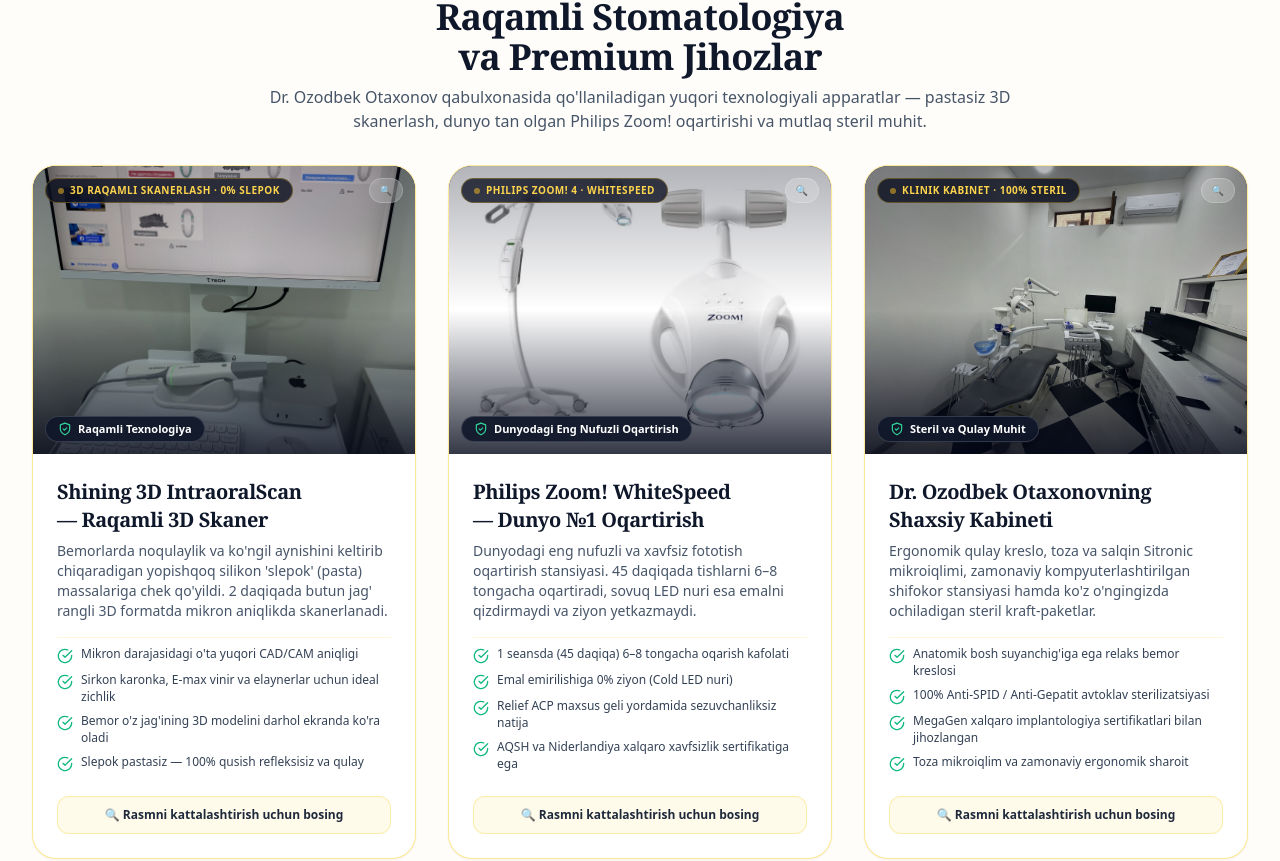
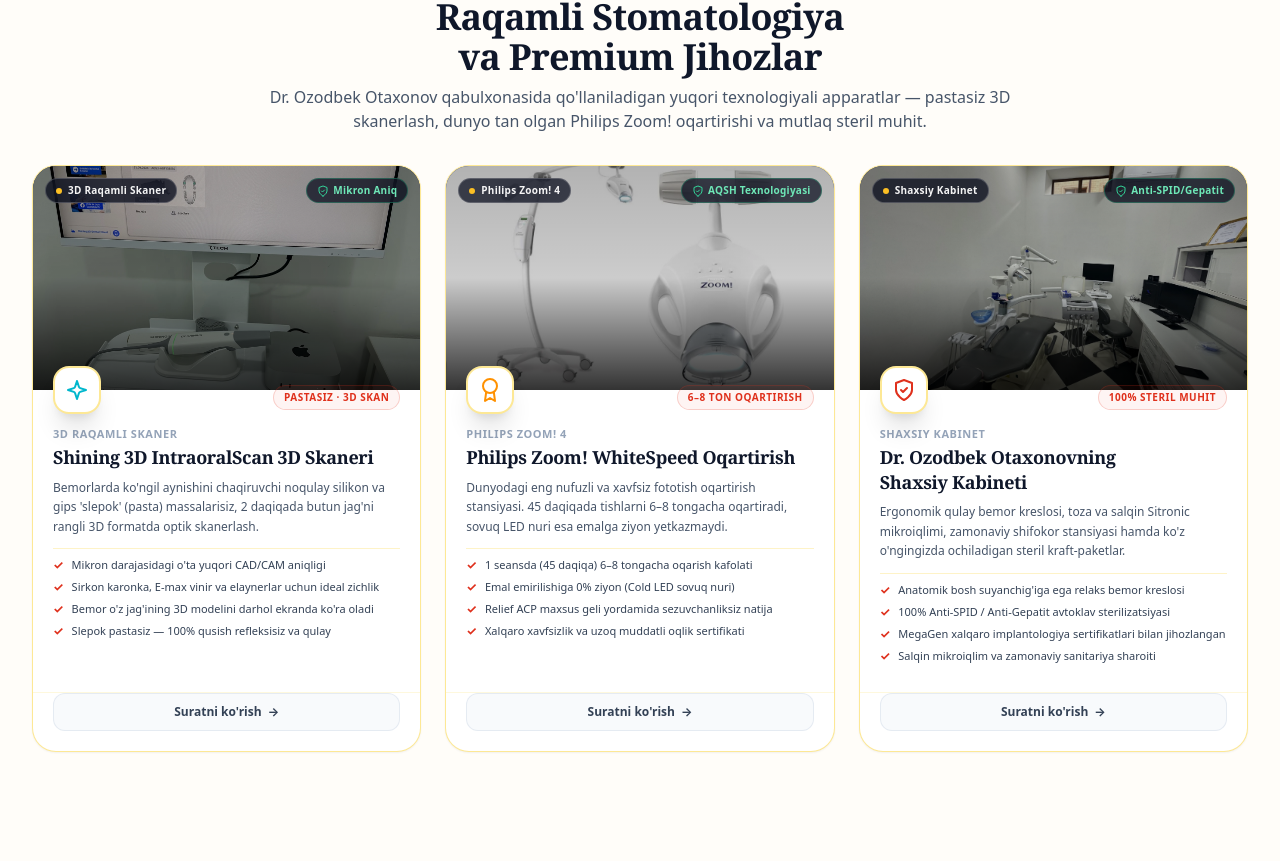
Before and after one commit to shakhzod-madmarov/drozodbek, a React (Vite) app in the folder frontend/: page / in a window 1280 px wide. Shown: the part 5008-5869 px from the top of the page. Built offline with nearby package versions, Linux system fonts and the light colour scheme; no server answers.

Commit message:
style(equipment): refine stickers to match classic medical UI/UX with floating disc and subtle badges

```diff
--- a/frontend/src/components/ClinicEquipmentShowcase.jsx
+++ b/frontend/src/components/ClinicEquipmentShowcase.jsx
@@ -10,12 +10,13 @@
 
 /**
  * ClinicEquipmentShowcase:
- * Highlights Dr. Ozodbek Otaxonov's authentic modern operatory,
+ * Simple classic medical UI/UX matching the rest of the website.
+ * Features Dr. Ozodbek Otaxonov's authentic operatory,
  * Shining 3D Intraoral Scanner, and Philips Zoom! WhiteSpeed system.
  */
 export default function ClinicEquipmentShowcase() {
   const { lang } = useLanguage();
-  const [activeModalImage, setActiveModalImage] = useState(null);
+  const [activeModalItem, setActiveModalItem] = useState(null);
 
   const T = {
     uz: {
@@ -23,52 +24,55 @@
       title: "Raqamli Stomatologiya va Premium Jihozlar",
       subtitle:
         "Dr. Ozodbek Otaxonov qabulxonasida qo'llaniladigan yuqori texnologiyali apparatlar — pastasiz 3D skanerlash, dunyo tan olgan Philips Zoom! oqartirishi va mutlaq steril muhit.",
-      zoomTip: "Rasmni kattalashtirish uchun bosing",
+      viewPhoto: "Suratni ko'rish",
       items: [
         {
           id: "scanner",
-          badge: "3D RAQAMLI SKANERLASH · 0% SLEPOK",
-          title: "Shining 3D IntraoralScan — Raqamli 3D Skaner",
-          desc: "Bemorlarda noqulaylik va ko'ngil aynishini keltirib chiqaradigan yopishqoq silikon 'slepok' (pasta) massalariga chek qo'yildi. 2 daqiqada butun jag' rangli 3D formatda mikron aniqlikda skanerlanadi.",
+          category: "3D Raqamli Skaner",
+          warrantyBadge: "Mikron Aniq",
+          pill: "Pastasiz · 3D Skan",
+          icon: <IconSparkleStar className="w-6 h-6 text-brandCyan" />,
+          title: "Shining 3D IntraoralScan 3D Skaneri",
+          desc: "Bemorlarda ko'ngil aynishini chaqiruvchi noqulay silikon va gips 'slepok' (pasta) massalarisiz, 2 daqiqada butun jag'ni rangli 3D formatda optik skanerlash.",
           image: assets.scanner_3d,
-          aspect: "aspect-[4/5]",
           specs: [
             "Mikron darajasidagi o'ta yuqori CAD/CAM aniqligi",
             "Sirkon karonka, E-max vinir va elaynerlar uchun ideal zichlik",
             "Bemor o'z jag'ining 3D modelini darhol ekranda ko'ra oladi",
             "Slepok pastasiz — 100% qusish refleksisiz va qulay",
           ],
-          tag: "Raqamli Texnologiya",
         },
         {
           id: "zoom",
-          badge: "PHILIPS ZOOM! 4 · WHITESPEED",
-          title: "Philips Zoom! WhiteSpeed — Dunyo №1 Oqartirish",
-          desc: "Dunyodagi eng nufuzli va xavfsiz fototish oqartirish stansiyasi. 45 daqiqada tishlarni 6–8 tongacha oqartiradi, sovuq LED nuri esa emalni qizdirmaydi va ziyon yetkazmaydi.",
+          category: "Philips Zoom! 4",
+          warrantyBadge: "AQSH Texnologiyasi",
+          pill: "6–8 Ton Oqartirish",
+          icon: <IconAward className="w-6 h-6 text-brandOrange" />,
+          title: "Philips Zoom! WhiteSpeed Oqartirish",
+          desc: "Dunyodagi eng nufuzli va xavfsiz fototish oqartirish stansiyasi. 45 daqiqada tishlarni 6–8 tongacha oqartiradi, sovuq LED nuri esa emalga ziyon yetkazmaydi.",
           image: assets.philips_zoom,
-          aspect: "aspect-[4/3]",
           specs: [
             "1 seansda (45 daqiqa) 6–8 tongacha oqarish kafolati",
-            "Emal emirilishiga 0% ziyon (Cold LED nuri)",
+            "Emal emirilishiga 0% ziyon (Cold LED sovuq nuri)",
             "Relief ACP maxsus geli yordamida sezuvchanliksiz natija",
-            "AQSH va Niderlandiya xalqaro xavfsizlik sertifikatiga ega",
+            "Xalqaro xavfsizlik va uzoq muddatli oqlik sertifikati",
           ],
-          tag: "Dunyodagi Eng Nufuzli Oqartirish",
         },
         {
           id: "room",
-          badge: "KLINIK KABINET · 100% STERIL",
+          category: "Shaxsiy Kabinet",
+          warrantyBadge: "Anti-SPID/Gepatit",
+          pill: "100% Steril Muhit",
+          icon: <IconShieldCheck className="w-6 h-6 text-primary" />,
           title: "Dr. Ozodbek Otaxonovning Shaxsiy Kabineti",
-          desc: "Ergonomik qulay kreslo, toza va salqin Sitronic mikroiqlimi, zamonaviy kompyuterlashtirilgan shifokor stansiyasi hamda ko'z o'ngingizda ochiladigan steril kraft-paketlar.",
+          desc: "Ergonomik qulay bemor kreslosi, toza va salqin Sitronic mikroiqlimi, zamonaviy shifokor stansiyasi hamda ko'z o'ngingizda ochiladigan steril kraft-paketlar.",
           image: assets.clinic_room,
-          aspect: "aspect-[4/3]",
           specs: [
             "Anatomik bosh suyanchig'iga ega relaks bemor kreslosi",
             "100% Anti-SPID / Anti-Gepatit avtoklav sterilizatsiyasi",
             "MegaGen xalqaro implantologiya sertifikatlari bilan jihozlangan",
-            "Toza mikroiqlim va zamonaviy ergonomik sharoit",
+            "Salqin mikroiqlim va zamonaviy sanitariya sharoiti",
           ],
-          tag: "Steril va Qulay Muhit",
         },
       ],
     },
@@ -77,52 +81,55 @@
       title: "Цифровая Стоматология и Премиальное Оснащение",
       subtitle:
         "Высокотехнологичное оборудование в кабинете Д-ра Озодбека Отахонова — 3D-сканирование без слепков, легендарное отбеливание Philips Zoom! и абсолютная стерильность.",
-      zoomTip: "Нажмите для увеличения фото",
+      viewPhoto: "Смотреть фото",
       items: [
         {
           id: "scanner",
-          badge: "ИНТРАОРАЛЬНЫЙ 3D СКАНЕР · БЕЗ СЛЕПКОВ",
+          category: "3D-Сканирование",
+          warrantyBadge: "Высокая точность",
+          pill: "Без слепков",
+          icon: <IconSparkleStar className="w-6 h-6 text-brandCyan" />,
           title: "Интраоральный 3D-Сканер Shining 3D",
           desc: "Забудьте о неприятных слепочных массах и рвотном рефлексе. Оптический 3D-сканер за 2 минуты создаёт сверхточную трёхмерную цифровую модель зубов и челюсти.",
           image: assets.scanner_3d,
-          aspect: "aspect-[4/5]",
           specs: [
             "Микронная точность для моделирования коронок CAD/CAM",
             "Идеальная посадка циркония, виниров и прозрачных элайнеров",
             "Мгновенный просмотр 3D-модели на мониторе в присутствии пациента",
             "100% комфорт без слепочной массы и паст",
           ],
-          tag: "Цифровая Стоматология",
         },
         {
           id: "zoom",
-          badge: "PHILIPS ZOOM! 4 · WHITESPEED",
-          title: "Philips Zoom! WhiteSpeed — Отбеливание №1 в Мире",
+          category: "Philips Zoom! 4",
+          warrantyBadge: "Стандарт США",
+          pill: "Осветление 6–8 тонов",
+          icon: <IconAward className="w-6 h-6 text-brandOrange" />,
+          title: "Philips Zoom! WhiteSpeed (Zoom 4)",
           desc: "Золотой мировой стандарт клинического отбеливания зубов. Осветляет эмаль на 6–8 тонов всего за 45 минут. Холодный LED-свет абсолютно безопасен для эмали и дентина.",
           image: assets.philips_zoom,
-          aspect: "aspect-[4/3]",
           specs: [
             "Осветление на 6–8 тонов за одну процедуру (45 мин)",
             "Холодный свет LED не нагревает эмаль и пульпу (0% вреда)",
             "Защитный гель Relief ACP предотвращает чувствительность",
-            "Международная сертификация безопасности (США / Нидерланды)",
+            "Международная сертификация безопасности и долговечный результат",
           ],
-          tag: "Мировой Стандарт Отбеливания",
         },
         {
           id: "room",
-          badge: "КАБИНЕТ ВРАЧА · 100% СТЕРИЛЬНОСТЬ",
+          category: "Кабинет Врача",
+          warrantyBadge: "Анти-СПИД / Гепатит",
+          pill: "100% Стерильность",
+          icon: <IconShieldCheck className="w-6 h-6 text-primary" />,
           title: "Персональный Кабинет Д-ра Озодбека Отахонова",
           desc: "Современное эргономичное кресло с анатомической поддержкой, климат-контроль Sitronic, цифровое рабочее место и вскрытие индивидуальных крафт-пакетов при вас.",
           image: assets.clinic_room,
-          aspect: "aspect-[4/3]",
           specs: [
             "Анатомическое кресло для максимального расслабления",
             "100% стерильность по европейским протоколам Анти-СПИД / Гепатит",
             "Официальные дипломы и сертификаты имплантологии MegaGen",
             "Чистый микроклимат и премиальные санитарные условия",
           ],
-          tag: "Стерильная Зона Комфорта",
         },
       ],
     },
@@ -131,52 +138,55 @@
       title: "Digital Dentistry & State-of-the-Art Equipment",
       subtitle:
         "Cutting-edge clinical hardware in Dr. Ozodbek Otaxonov's operatory — impression-free optical 3D scanning, world-renowned Philips Zoom! whitening, and hospital-grade sterility.",
-      zoomTip: "Click to inspect high-resolution photography",
+      viewPhoto: "Inspect photo",
       items: [
         {
           id: "scanner",
-          badge: "3D INTRAORAL SCANNER · NO IMPRESSION PASTE",
-          title: "Shining 3D IntraoralScan — Optical 3D Scanner",
+          category: "3D Optical Scanner",
+          warrantyBadge: "Micron Precision",
+          pill: "Impression-Free",
+          icon: <IconSparkleStar className="w-6 h-6 text-brandCyan" />,
+          title: "Shining 3D Intraoral Optical Scanner",
           desc: "Eliminates gagging and messy impression trays. In just 2 minutes, high-speed optical scanning captures your full dental arch in true-color 3D with micron precision.",
           image: assets.scanner_3d,
-          aspect: "aspect-[4/5]",
           specs: [
             "Micron-level CAD/CAM accuracy for digital crown milling",
             "Flawless fit for monolithic zirconia, E-max veneers & aligners",
             "Instant 3D arch visualization directly on the digital monitor",
             "Zero messy silicone paste — effortless, comfortable experience",
           ],
-          tag: "Digital Dentistry",
         },
         {
           id: "zoom",
-          badge: "PHILIPS ZOOM! 4 · WHITESPEED",
-          title: "Philips Zoom! WhiteSpeed — Global #1 Whitening",
+          category: "Philips Zoom! 4",
+          warrantyBadge: "US Technology",
+          pill: "6–8 Shades Whiter",
+          icon: <IconAward className="w-6 h-6 text-brandOrange" />,
+          title: "Philips Zoom! WhiteSpeed (Zoom 4)",
           desc: "The world's most prestigious clinical whitening technology. Brightens teeth by 6–8 shades in a 45-minute appointment with cold LED light that protects enamel and dental pulp.",
           image: assets.philips_zoom,
-          aspect: "aspect-[4/3]",
           specs: [
             "6–8 shades brighter in a single 45-minute treatment",
             "Cold LED photo-activation prevents thermal enamel stress",
             "Relief ACP formula protects against post-treatment sensitivity",
             "Internationally certified for safety and enamel longevity",
           ],
-          tag: "Gold Standard Whitening",
         },
         {
           id: "room",
-          badge: "TREATMENT OPERATORY · 100% STERILE",
-          title: "Dr. Ozodbek Otaxonov's Treatment Room",
+          category: "Private Operatory",
+          warrantyBadge: "Hospital-Grade",
+          pill: "100% Sterile",
+          icon: <IconShieldCheck className="w-6 h-6 text-primary" />,
+          title: "Dr. Ozodbek Otaxonov's Clinical Operatory",
           desc: "Ergonomic dental chair with anatomical support, Sitronic microclimate air purification, computerized diagnostics, and sterile kraft pouches unsealed right in front of you.",
           image: assets.clinic_room,
-          aspect: "aspect-[4/3]",
           specs: [
             "Anatomical relaxation dental chair with multi-axis headrest",
             "100% sterile Class B vacuum autoclaving (Anti-HIV & Hepatitis)",
             "Decorated with verified MegaGen international credentials",
             "Pristine climate-controlled, hygienic clinical operatory",
           ],
-          tag: "Hospital-Grade Sterility",
         },
       ],
     },
@@ -189,7 +199,7 @@
       {/* Section Header */}
       <div className="text-center max-w-3xl mx-auto space-y-2">
         <span className="inline-flex items-center gap-1.5 px-3.5 py-1 rounded-full text-[11px] font-semibold uppercase tracking-wider bg-primary/5 text-primary border border-primary/20 shadow-2xs">
-          <IconSparkleStar className="w-3.5 h-3.5 text-primary" />
+          <IconShieldCheck className="w-3.5 h-3.5 text-primary" />
           <span>{t.badge}</span>
         </span>
         <h2 className="text-3xl sm:text-4xl font-bold text-slate-900 font-serif-classic">
@@ -200,93 +210,98 @@
         </p>
       </div>
 
-      {/* 3-Card Interactive Grid */}
-      <div className="grid grid-cols-1 lg:grid-cols-3 gap-6 sm:gap-8 [perspective:1200px]">
+      {/* 3-Card Grid Matching Simple Classic UI/UX */}
+      <div className="grid grid-cols-1 md:grid-cols-2 lg:grid-cols-3 gap-6 [perspective:1200px]">
         {t.items.map((item) => (
           <div
             key={item.id}
-            className="group bg-white rounded-3xl border border-amber-200/90 shadow-sm hover:shadow-2xl transition-all duration-500 hover:-translate-y-2 flex flex-col justify-between overflow-hidden [transform-style:preserve-3d]"
+            className="group bg-white rounded-3xl border border-amber-200/90 shadow-sm hover:shadow-2xl transition-all duration-500 hover:-translate-y-2.5 hover:border-primary/50 overflow-hidden flex flex-col justify-between [transform-style:preserve-3d]"
           >
             <div>
-              {/* Photo Showcase with Click-to-Zoom */}
+              {/* Photo Banner with Zoom Depth & Simple Classic Clean Stickers */}
               <div
-                onClick={() => setActiveModalImage(item)}
-                className="relative h-64 sm:h-72 w-full overflow-hidden bg-slate-950 cursor-pointer [transform-style:preserve-3d]"
-                title={t.zoomTip}
+                onClick={() => setActiveModalItem(item)}
+                className="relative h-52 sm:h-56 w-full overflow-hidden bg-slate-950 cursor-pointer [transform-style:preserve-3d]"
               >
                 <img
                   src={item.image}
                   alt={item.title}
-                  width={800}
-                  height={600}
+                  width={600}
+                  height={400}
                   loading="lazy"
                   decoding="async"
                   className="w-full h-full object-cover group-hover:scale-108 transition-transform duration-700 ease-out"
                 />
+                {/* Visual Depth Gradient */}
+                <div className="absolute inset-0 bg-gradient-to-t from-black/80 via-black/20 to-black/30 pointer-events-none" />
 
-                {/* Subtle Gradient Overlay */}
-                <div className="absolute inset-0 bg-gradient-to-t from-slate-950/80 via-transparent to-slate-950/30 pointer-events-none" />
-
-                {/* Top Badge */}
+                {/* Clean, Refined Top Stickers: Category & Verification */}
                 <div className="absolute top-3 inset-x-3 flex items-center justify-between gap-2 z-10 pointer-events-none">
-                  <span className="inline-flex items-center gap-1.5 px-3 py-1 rounded-full bg-slate-950/75 backdrop-blur-md text-[10px] font-bold tracking-wider text-amber-300 border border-amber-400/30 shadow-xs">
-                    <span className="w-1.5 h-1.5 rounded-full bg-amber-400 animate-pulse" />
-                    <span>{item.badge}</span>
+                  <span className="inline-flex items-center gap-1.5 px-2.5 py-1 rounded-full bg-slate-950/70 backdrop-blur-md text-[10px] font-semibold tracking-wide text-white/95 border border-white/20 shadow-xs">
+                    <span className="w-1.5 h-1.5 rounded-full bg-amber-400" />
+                    <span>{item.category}</span>
                   </span>
-                  <span className="inline-flex items-center gap-1 px-2.5 py-1 rounded-full bg-white/20 backdrop-blur-md text-[10px] font-semibold text-white border border-white/20 shadow-xs">
-                    <span>🔍</span>
-                  </span>
-                </div>
-
-                {/* Bottom Tag on Image */}
-                <div className="absolute bottom-3 left-3 z-10 pointer-events-none">
-                  <span className="inline-flex items-center gap-1.5 px-3 py-1 rounded-full bg-slate-900/90 backdrop-blur-md text-white text-[11px] font-semibold border border-white/15">
-                    <IconShieldCheck className="w-3.5 h-3.5 text-emerald-400" />
-                    <span>{item.tag}</span>
+                  <span className="inline-flex items-center gap-1 px-2.5 py-1 rounded-full bg-slate-950/70 backdrop-blur-md text-[10px] font-semibold tracking-wide text-emerald-300 border border-emerald-400/30 shadow-xs">
+                    <IconShieldCheck className="w-3 h-3 text-emerald-400 shrink-0" />
+                    <span>{item.warrantyBadge}</span>
                   </span>
                 </div>
               </div>
 
+              {/* Floating Medical Icon Disc & Clean Clinical Pill */}
+              <div className="px-5 -mt-6 relative z-20 flex justify-between items-end">
+                <span className="w-12 h-12 rounded-2xl bg-white shadow-xl border-2 border-amber-200/90 flex items-center justify-center group-hover:scale-110 group-hover:rotate-6 transition-transform duration-300">
+                  {item.icon}
+                </span>
+                <span className="text-[10px] font-bold uppercase tracking-wider text-primary bg-primary/5 border border-primary/20 px-2.5 py-1 rounded-full shadow-2xs mb-1">
+                  {item.pill}
+                </span>
+              </div>
+
               {/* Content Body */}
-              <div className="p-6 space-y-4">
+              <div className="p-5 pt-3 space-y-3">
                 <div>
-                  <h3 className="text-xl font-bold text-slate-900 group-hover:text-primary transition-colors font-serif-classic leading-snug">
+                  <div className="text-[11px] font-bold uppercase tracking-wider text-slate-400 mb-0.5">
+                    {item.category}
+                  </div>
+                  <h3 className="text-lg font-bold text-slate-900 group-hover:text-primary transition-colors leading-snug font-serif-classic">
                     {item.title}
                   </h3>
-                  <p className="text-xs sm:text-sm text-slate-600 mt-2 leading-relaxed">
+                  <p className="text-xs text-slate-600 mt-2 leading-relaxed">
                     {item.desc}
                   </p>
                 </div>
 
-                {/* 4 Clinical Specs */}
-                <div className="space-y-2 pt-2 border-t border-amber-100/70">
+                {/* Clinical Specs */}
+                <div className="space-y-1.5 pt-2 border-t border-amber-100 text-xs">
                   {item.specs.map((sp, idx) => (
-                    <div key={idx} className="flex items-start gap-2 text-xs text-slate-700">
-                      <IconCheckCircle className="w-4 h-4 text-emerald-500 shrink-0 mt-0.5" />
-                      <span className="leading-snug font-medium">{sp}</span>
+                    <div key={idx} className="flex items-start gap-2 text-slate-700">
+                      <span className="text-primary font-bold">✓</span>
+                      <span className="text-[11px] leading-snug">{sp}</span>
                     </div>
                   ))}
                 </div>
               </div>
             </div>
 
-            {/* Card Footer */}
-            <div className="p-6 pt-0">
+            {/* Simple Classic Footer Button */}
+            <div className="p-5 pt-0 border-t border-amber-100/60 mt-2">
               <button
-                onClick={() => setActiveModalImage(item)}
-                className="w-full py-2.5 rounded-xl bg-amber-50 hover:bg-amber-100/80 border border-amber-200/70 text-slate-800 text-xs font-bold transition-all duration-200 flex items-center justify-center gap-2 cursor-pointer"
+                onClick={() => setActiveModalItem(item)}
+                className="w-full py-2.5 px-4 rounded-xl bg-slate-50 hover:bg-primary/5 hover:text-primary border border-slate-200/80 text-slate-700 text-xs font-bold transition-all duration-300 flex items-center justify-center gap-1.5 cursor-pointer group/btn"
               >
-                <span>🔍 {t.zoomTip}</span>
+                <span>{t.viewPhoto}</span>
+                <span className="group-hover/btn:translate-x-1 transition-transform">→</span>
               </button>
             </div>
           </div>
         ))}
       </div>
 
-      {/* Lightbox Modal for High-Resolution View */}
-      {activeModalImage && (
+      {/* Lightbox Modal for High-Resolution Inspection */}
+      {activeModalItem && (
         <div
-          onClick={() => setActiveModalImage(null)}
+          onClick={() => setActiveModalItem(null)}
           className="fixed inset-0 z-50 bg-black/90 backdrop-blur-md flex items-center justify-center p-4 sm:p-8 animate-fadeIn"
         >
           <div
@@ -295,7 +310,7 @@
           >
             {/* Close Button */}
             <button
-              onClick={() => setActiveModalImage(null)}
+              onClick={() => setActiveModalItem(null)}
               className="absolute top-4 right-4 z-20 w-10 h-10 rounded-full bg-white/20 hover:bg-white/30 text-white flex items-center justify-center text-lg font-bold backdrop-blur-md transition-all cursor-pointer"
             >
               ✕
@@ -304,8 +319,8 @@
             {/* Modal Image */}
             <div className="max-h-[75vh] w-full flex items-center justify-center bg-black">
               <img
-                src={activeModalImage.image}
-                alt={activeModalImage.title}
+                src={activeModalItem.image}
+                alt={activeModalItem.title}
                 className="max-h-[75vh] w-auto object-contain"
               />
             </div>
@@ -313,13 +328,13 @@
             {/* Modal Caption */}
             <div className="p-6 bg-slate-900 border-t border-white/10 text-white space-y-1">
               <span className="text-[11px] font-bold text-amber-300 uppercase tracking-wider">
-                {activeModalImage.badge}
+                {activeModalItem.category} · {activeModalItem.warrantyBadge}
               </span>
               <h4 className="text-lg font-bold font-serif-classic">
-                {activeModalImage.title}
+                {activeModalItem.title}
               </h4>
               <p className="text-xs sm:text-sm text-slate-300">
-                {activeModalImage.desc}
+                {activeModalItem.desc}
               </p>
             </div>
           </div>
```
